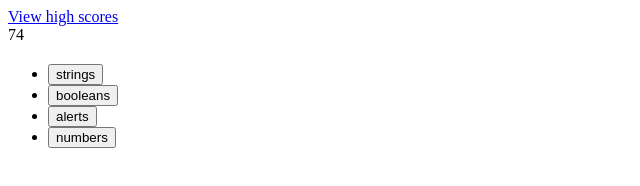
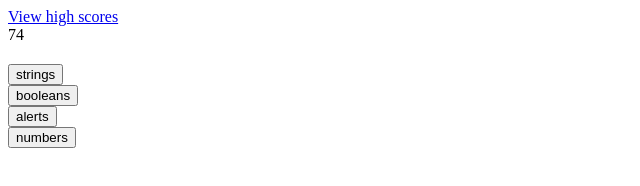
Before and after one commit to adamk72/quiz-challenge, a plain HTML site: page index.html in a window 1280 px wide. Both pictures are taken after a click on the button "Start". Shown: the whole page, without its empty margins (0-640 px from the left). Drawn offline with Linux system fonts and the light colour scheme.

Commit message:
globally remove bullets from ul elements

```diff
--- a/index.html
+++ b/index.html
@@ -5,6 +5,8 @@
     <meta http-equiv="X-UA-Compatible" content="IE=edge">
     <meta name="viewport" content="width=device-width, initial-scale=1.0">
     <title>Coding Quiz</title>
+    <link rel="stylesheet" href="styles/global.css">
+    <link rel="stylesheet" href="styles/game.css">
 </head>
 <body>
   <section id="before-start">
--- /dev/null
+++ b/styles/global.css
@@ -0,0 +1,5 @@
+ul {
+  list-style-type: none; /* Remove bullets */
+  padding: 0; /* Remove padding */
+  margin: 0; /* Remove margins */
+}
```
Also changed, not shown: highscore.html (+9 -4 lines), styles/game.css (added), styles/highscore.css (added).
